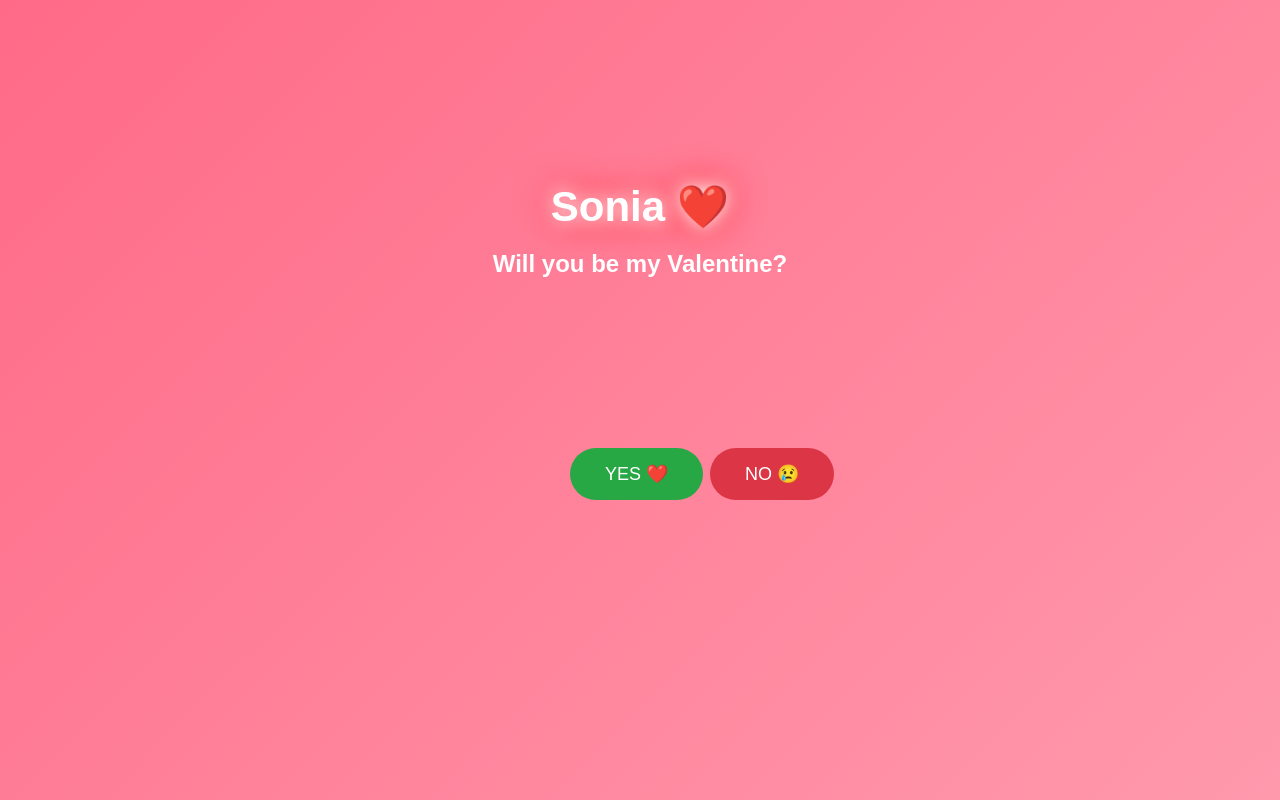
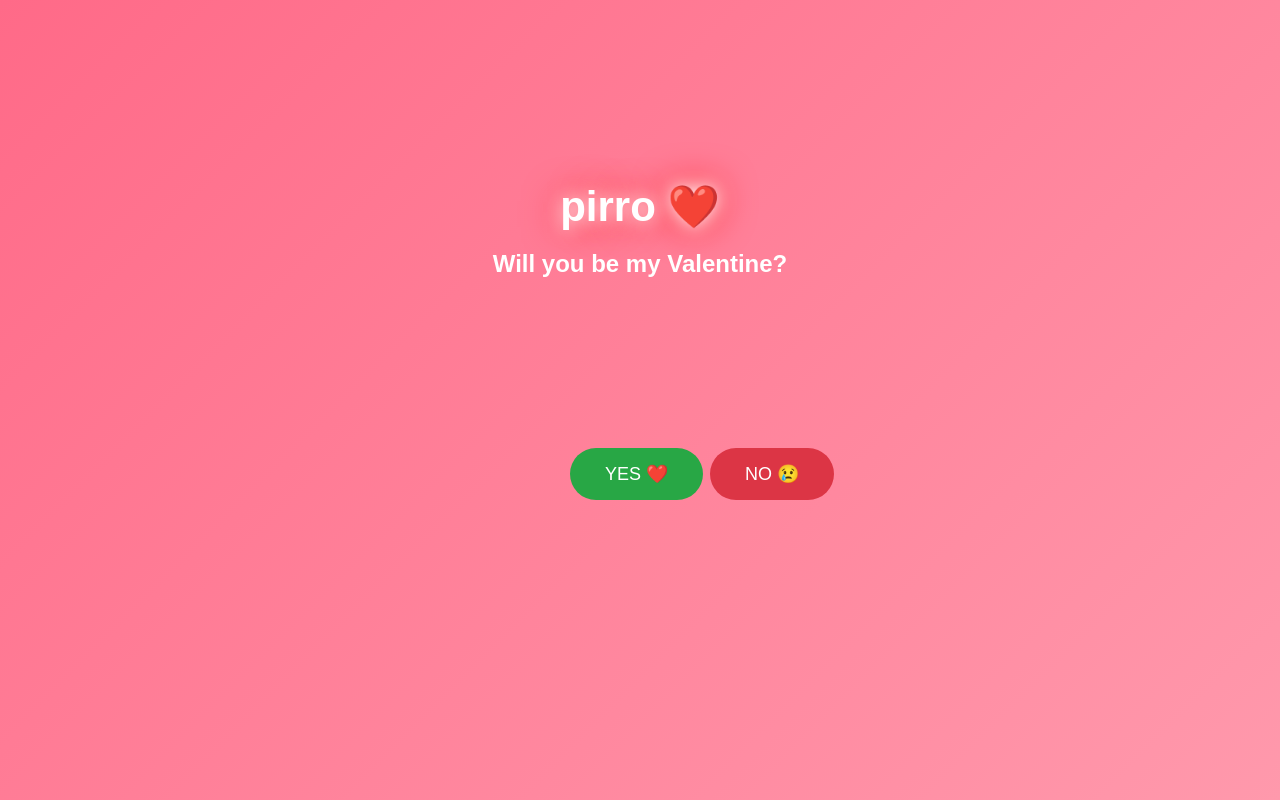
Before and after one commit to Nivixsomu/valentine-project, a plain HTML site: page index.html in a window 1280 px wide. Drawn offline with Linux system fonts and the light colour scheme.

Commit message:
name change

```diff
--- a/index.html
+++ b/index.html
@@ -81,7 +81,7 @@
 <div class="container">
 
     <!-- Change Name Here -->
-    <div class="name">Sonia ❤️</div>
+    <div class="name">pirro ❤️</div>
 
     <h2>Will you be my Valentine?</h2>
 
```
